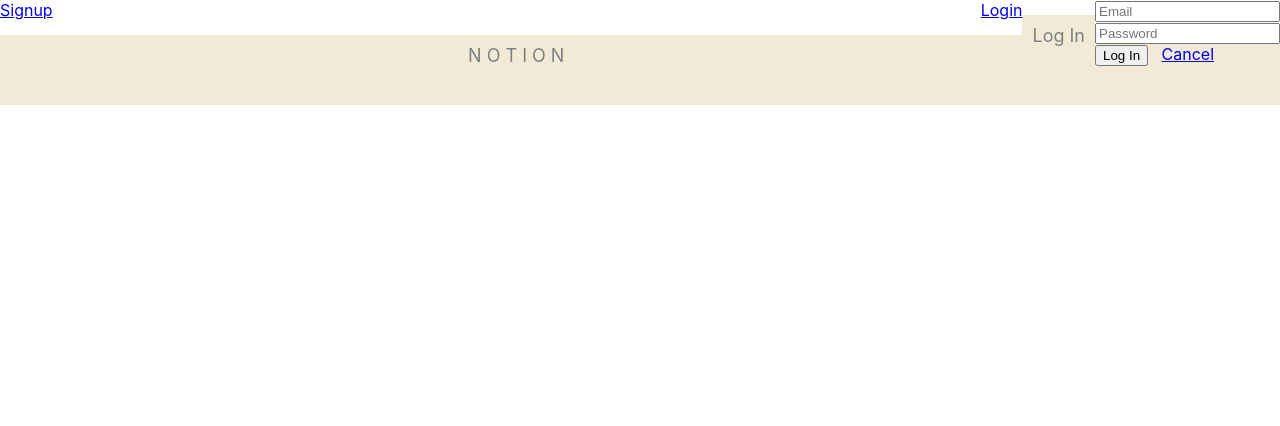
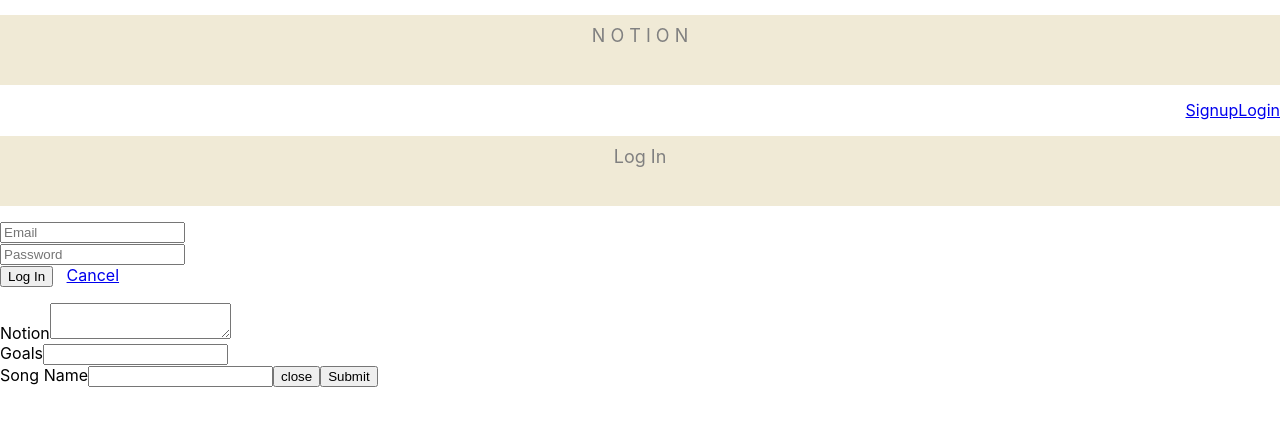
Before and after one commit to jaredarodriguez/notion-react, a React (Create React App) app: page /login in a window 1280 px wide. Shown: the top 426 px of the page. Built offline with nearby package versions, Linux system fonts and the light colour scheme; no server answers.

Commit message:
create form

```diff
--- /dev/null
+++ b/src/components/Notion/NotionForm.js
@@ -0,0 +1,62 @@
+import React, { Component } from 'react';
+import { Link } from 'react-router-dom'
+
+
+class NotionForm extends Component {
+    state = {
+        notion: '',
+        goals: '',
+        songName: '',
+        moodRating: 10,
+    }
+
+    handleChange = event => {
+        this.setState({
+            [event.target.name]: event.target.value
+        })
+    }
+
+    handleSubmit = event => {
+        event.preventDefault()
+    }
+
+    render() {
+        return (
+            <form className="blog-form" onSubmit={this.handleSubmit}>
+                <p>{this.state.notion}</p>
+                <div>
+                    <div>
+                        {' '}
+                        <label>Notion</label>
+                        <textarea
+                            type="text"
+                            name="notion"
+                            onChange={this.handleChange}
+                            value={this.state.notion}
+                        />
+                    </div>
+                    <div>
+                        <label>Goals</label>
+                        <input
+                            type="text"
+                            name="goals"
+                            onChange={this.handleChange}
+                            value={this.state.goals}
+                        />
+                    </div>
+                </div>
+                <label>Song Name</label>
+                <input
+                    type="text"
+                    name="songName"
+                    onChange={this.handleChange}
+                    value={this.state.songName}
+                />
+                <button className='button-primary' onClick={this.props.handleToggle}>close</button>
+                <input type="submit" />
+            </form>
+        )
+    }
+
+}
+export default NotionForm
--- a/src/pages/App/App.js
+++ b/src/pages/App/App.js
@@ -5,11 +5,12 @@
 import SignupPage from '../SignupPage/SignupPage'
 import userService from '../../utils/userService';
 import LoginPage from '../LoginPage/LoginPage';
+import NotionForm from '../../components/Notion/NotionForm';
 
 class App extends Component {
   state = {
     apiResponse: "",
-    users: null
+    user: null
   }
 
   handleSignupOrLogin = () => {
@@ -36,6 +37,12 @@
   render() {
     return (
       <div>
+        <div className="App">
+          <header className='header-footer'>N O T I O N </header>
+          <Link className="SignupLink" to={'/signup'}>Signup</Link>
+          <div className="LoginLink"><Link to={'/login'}>Login</Link></div>
+          <p>{this.state.apiResponse}</p>
+        </div>
         <Switch>
           <Route exact path='/signup' render={({ history }) =>
             <SignupPage
@@ -44,23 +51,16 @@
             />}
           />
 
+
           <Route exact path='/login' render={({ history }) =>
             <LoginPage
               history={history}
               handleSignupOrLogin={this.handleSignupOrLogin}
             />}
           />
+        </Switch>
+        <NotionForm />
 
-
-
-
-        </Switch>
-        <Link className="Signup" to={'/signup'}>Signup</Link>
-        <div className="LoginPage"><Link to={'/login'}>Login</Link></div>
-        <div className="App">
-          <header className='header-footer'>N O T I O N </header>
-          <p>{this.state.apiResponse}</p>
-        </div>
       </div>
     )
   };
--- a/src/pages/LoginPage/LoginPage.css
+++ b/src/pages/LoginPage/LoginPage.css
@@ -1,5 +1,9 @@
-.LoginPage {
+.LoginLink {
     display: flex;
     float: right;
-    color: orange;
+    color:black;
 }
+/* TODO STYLE LOGIN PAGE */
+/* .LoginPage {
+
+} */
```
Also changed, not shown: src/components/Notion/Notion.js (deleted, +0 -24 lines).
